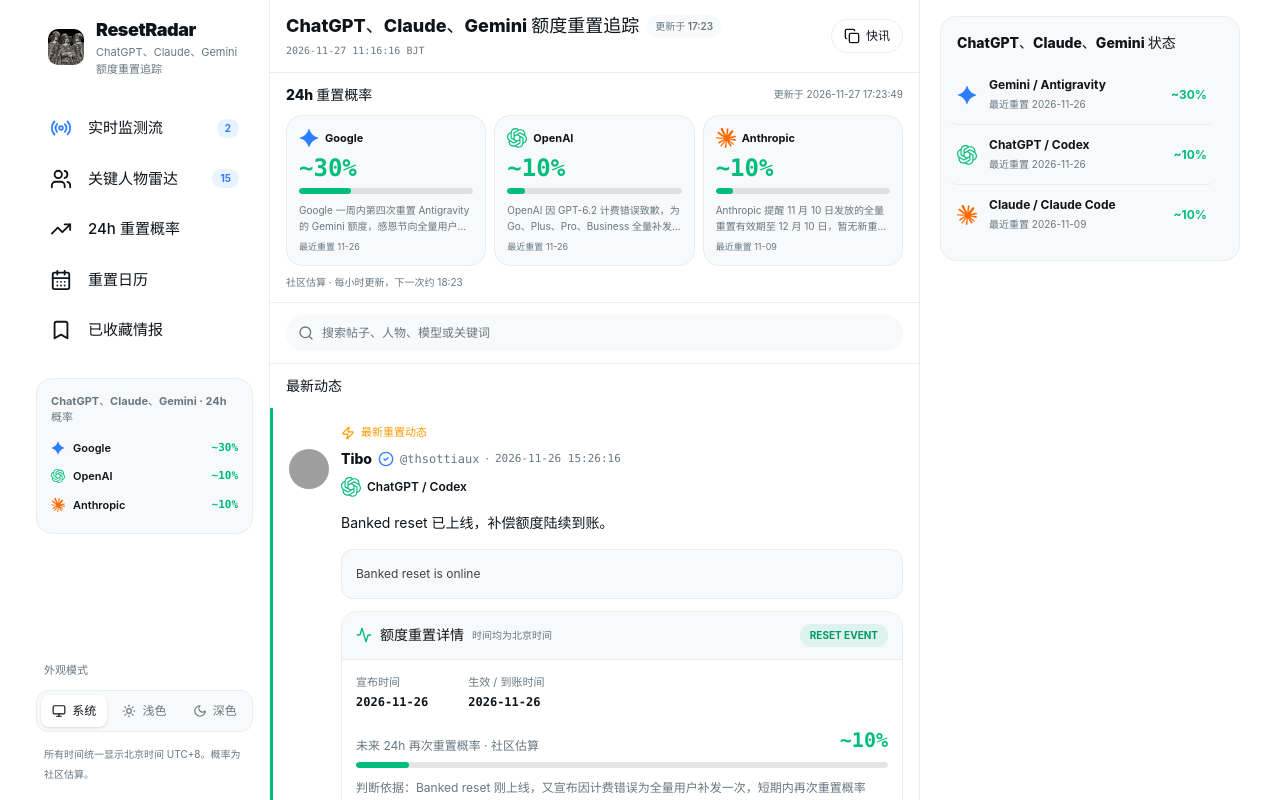
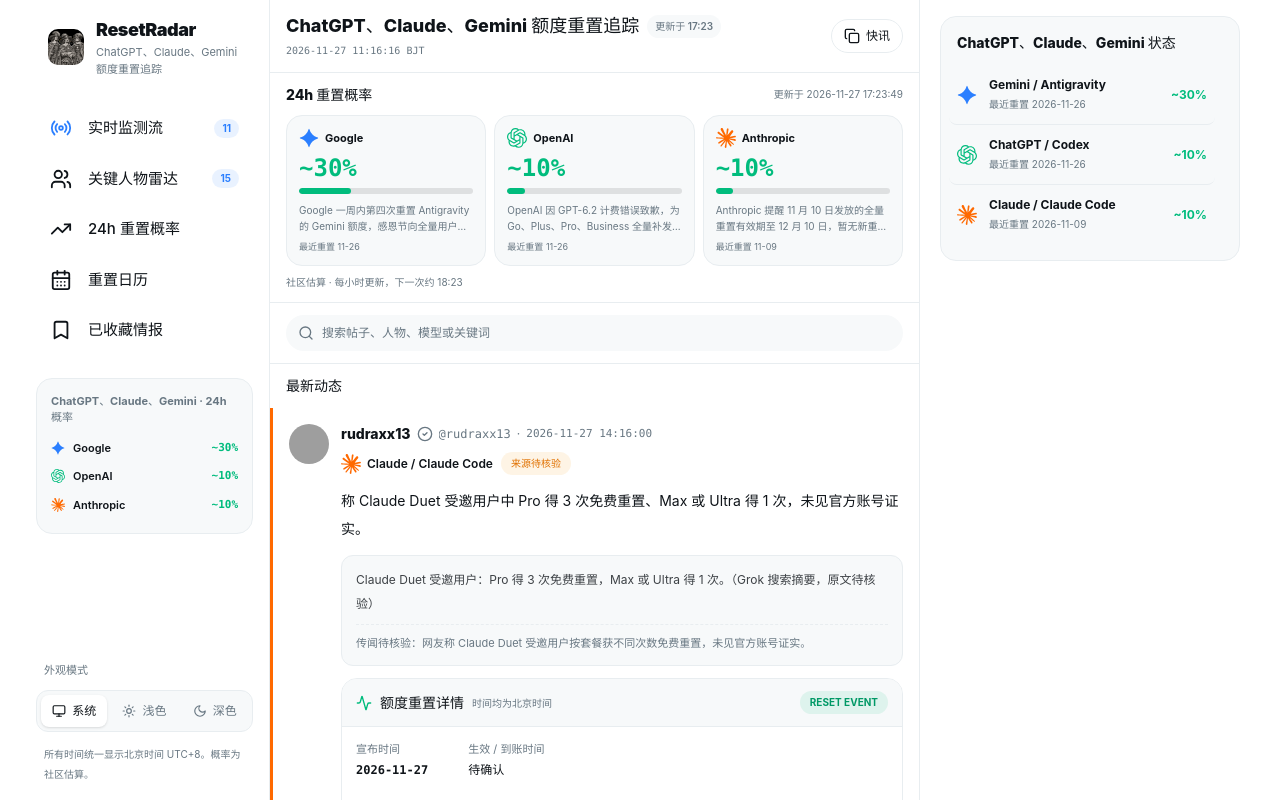
Before and after one commit to miaoshamm/ResetRadar, a React (Vite) app: page / in a window 1280 px wide. Shown: the top 800 px of the page. Built offline with nearby package versions, Linux system fonts and the light colour scheme; grey boxes are pictures that could not be loaded; the HTML template or start-up script is replaced by a standard one.

Commit message:
帖子流取消置顶：所有帖子统一按发布时间倒序排列

```diff
--- a/src/App.tsx
+++ b/src/App.tsx
@@ -4,7 +4,7 @@ import {
   ChevronLeft, ChevronRight, Copy, Heart, Menu, MessageSquareText, Monitor, Moon, Radio,
   Repeat2,
   Search, Sparkles, Sun, TrendingUp,
-  Users, X, Zap
+  Users, X
 } from "lucide-react";
 import postsData from "./data/posts.json";
 import peopleData from "./data/people.json";
@@ -249,7 +249,6 @@ function PostCard({ post, onAction, onSelectAuthor, onToast }: {
 
   return (
     <article className={`border-b border-[var(--line)] px-4 py-4 transition hover:bg-[var(--hover)] ${post.category === "reset" ? `border-l-[3px] ${PROVIDER_BORDER[post.provider]}` : ""}`}>
-      {post.pinned && <div className="mb-2 ml-[52px] flex items-center gap-1.5 text-[11px] font-semibold text-amber-500"><Zap size={14} />最新重置动态</div>}
       <div className="flex gap-3">
         <button onClick={() => onSelectAuthor(post.handle)} aria-label={`筛选 ${post.author}`} className="h-fit rounded-full focus:outline-none focus:ring-2 focus:ring-blue-500">
           <Avatar name={post.author} provider={post.provider} avatarUrl={post.avatarUrl} />
@@ -321,7 +320,7 @@ export default function ResetRadar() {
     return () => window.clearInterval(timer);
   }, []);
 
-  const alertCount = useMemo(() => posts.filter((post) => post.category === "reset" && post.pinned).length, [posts]);
+  const alertCount = useMemo(() => posts.filter((post) => post.category === "reset").length, [posts]);
 
   const visiblePosts = useMemo(() => posts
     .filter((post) => activeNav !== "bookmarks" || post.bookmarked)
@@ -330,7 +329,7 @@ export default function ResetRadar() {
       const haystack = [post.author, post.handle, post.providerLabel, post.summary, post.originalText, post.sourceNote].join(" ").toLowerCase();
       return haystack.includes(query.trim().toLowerCase());
     })
-    .sort((a, b) => Number(Boolean(b.pinned)) - Number(Boolean(a.pinned)) || new Date(b.publishedAt).getTime() - new Date(a.publishedAt).getTime()),
+    .sort((a, b) => new Date(b.publishedAt).getTime() - new Date(a.publishedAt).getTime()),
   [posts, activeNav, selectedHandle, query]);
 
   const toggleAction = useCallback((id: string) => {
```
Also changed, not shown: src/data/posts.json.
